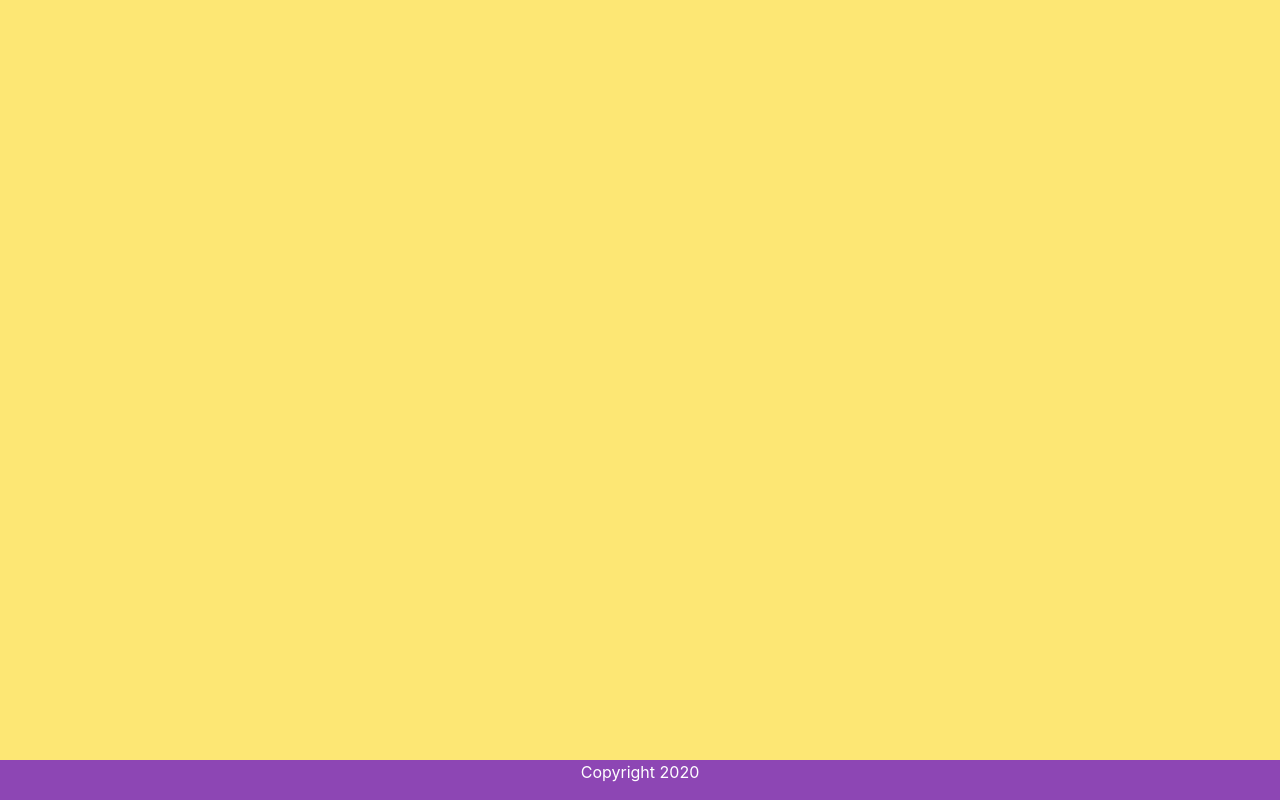
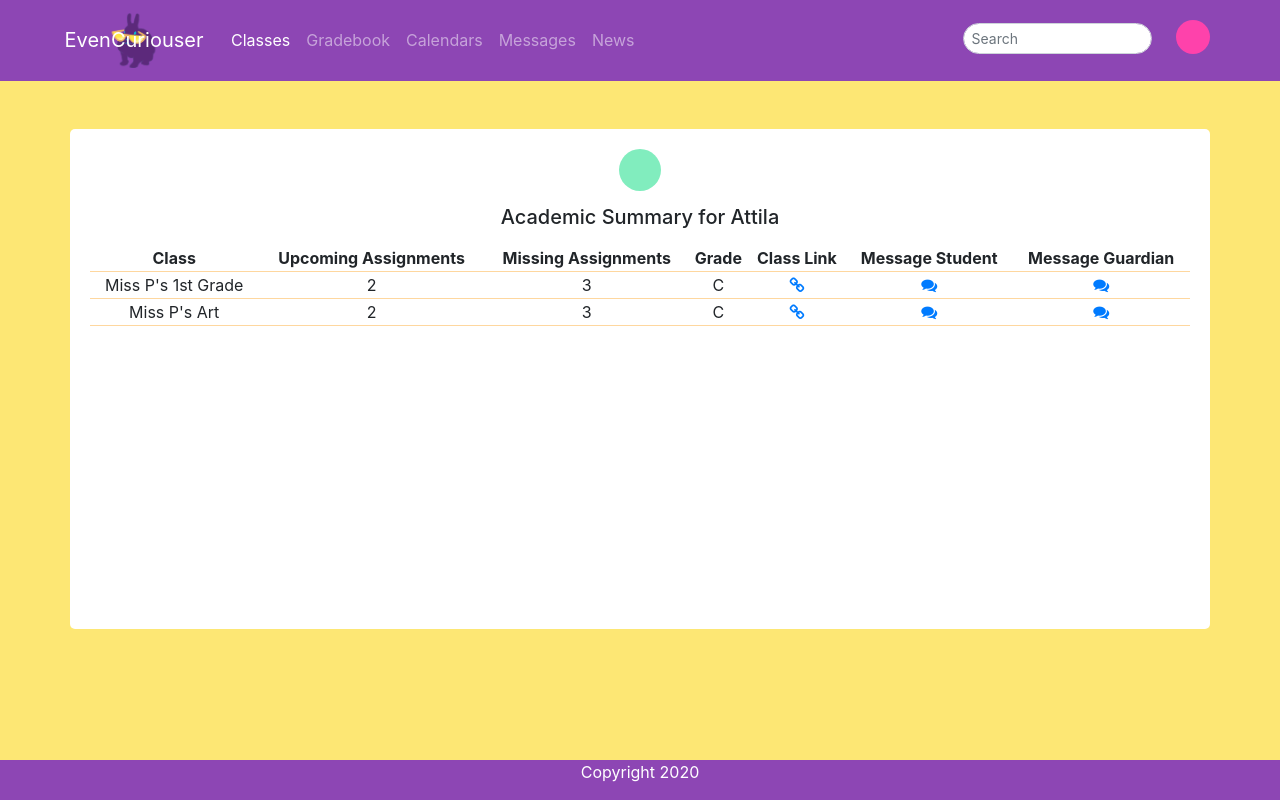
Before and after one commit to aanielson/evenCurioserTest, a plain HTML site: page teacher-view-student.html in a window 1280 px wide. Drawn offline with nearby package versions, Linux system fonts and the light colour scheme.

Commit message:
filled in view-student with similar styling from assignments table. still need to add fixed row height

```diff
--- a/teacher-view-student.html
+++ b/teacher-view-student.html
@@ -5,11 +5,86 @@
     <meta name="viewport" content="width=device-width, initial-scale=1.0">
     <!--Bootstrap CSS-->
     <link rel="stylesheet" href="https://stackpath.bootstrapcdn.com/bootstrap/4.5.0/css/bootstrap.min.css" integrity="sha384-9aIt2nRpC12Uk9gS9baDl411NQApFmC26EwAOH8WgZl5MYYxFfc+NcPb1dKGj7Sk" crossorigin="anonymous">
+    <link rel="stylesheet" href="https://maxcdn.bootstrapcdn.com/font-awesome/4.7.0/css/font-awesome.min.css">
     <!--Local CSS-->
     <link rel="stylesheet" href="./assets/css/style.css">
     <title>EvenCuriouser</title>
 </head>
 <body>
+    <nav class="navbar navbar-expand-sm navbar-dark">
+        <div class="container">
+            <div class="navbar-header">
+                <a class="navbar-brand ml-4" href="/teacher-classes.html"><img src="./assets/images/curious-bunny.png" alt="EvenCuriouser logo" width="50px" id="bunny-logo"><p class="centered">EvenCuriouser</p></a>
+            </div>
+            <ul class="navbar-nav ml-5">
+                <li class="nav-item active">
+                  <a class="nav-link" href="#">Classes</a>
+                </li>
+                <li class="nav-item">
+                  <a class="nav-link" href="#">Gradebook</a>
+                </li>
+                <li class="nav-item">
+                  <a class="nav-link" href="#">Calendars</a>
+                </li>
+                <li class="nav-item">
+                  <a class="nav-link" href="#">Messages</a>
+                </li>
+                <li class="nav-item">
+                    <a class="nav-link" href="#">News</a>
+                </li>
+            </ul>
+            <ul class="navbar-nav ml-auto">
+                <li class="nav-item">
+                    <form class="form-inline md-form form-sm mt-0 nav-link mr-2">
+                        <input class="form-control form-control-sm ml-3 w-75" type="text" placeholder="Search" aria-label="Search">
+                    </form>
+                </li>
+                <li class="nav-item">
+                    <p class="nav-link" id="user-avatar"></p>
+                </li>
+            </ul>
+
+        </div>
+    </nav>
+
+    <div class="container main mt-5 text-black text-center">
+        <div class="row">
+            <div class="col-12 text-center">
+                <p id="student-avatar"></p>
+                <h5 class="mt-2">Academic Summary for <span id="student-name">Attila</span></h5>
+            </div>
+        </div>
+        <table style="width: 100%;" class="mt-2">
+            <tr>
+                <th>Class</th>
+                <th>Upcoming Assignments</th>
+                <th>Missing Assignments</th>
+                <th>Grade</th>
+                <th>Class Link</th>
+                <th>Message Student</th>
+                <th>Message Guardian</th>
+                <!-- <th>Edit</th> -->
+            </tr>
+            <tr>
+                <td>Miss P's 1st Grade</td>
+                <td>2</td>
+                <td>3</td>
+                <td>C</td>
+                <td><a href="#"><i class="fa fa-link" aria-hidden="true"></i></a></td>
+                <td><a href="#"><i class="fa fa-comments" aria-hidden="true"></i></a></td>
+                <td><a href="#"><i class="fa fa-comments" aria-hidden="true"></i></a></td>
+            </tr>
+            <tr>
+                <td>Miss P's Art</td>
+                <td>2</td>
+                <td>3</td>
+                <td>C</td>
+                <td><a href="#"><i class="fa fa-link" aria-hidden="true"></i></a></td>
+                <td><a href="#"><i class="fa fa-comments" aria-hidden="true"></i></a></td>
+                <td><a href="#"><i class="fa fa-comments" aria-hidden="true"></i></a></td>
+            </tr>
+        </table>
+    </div>
 
     <!--fixed footer-->
     <footer class="footer">
```
